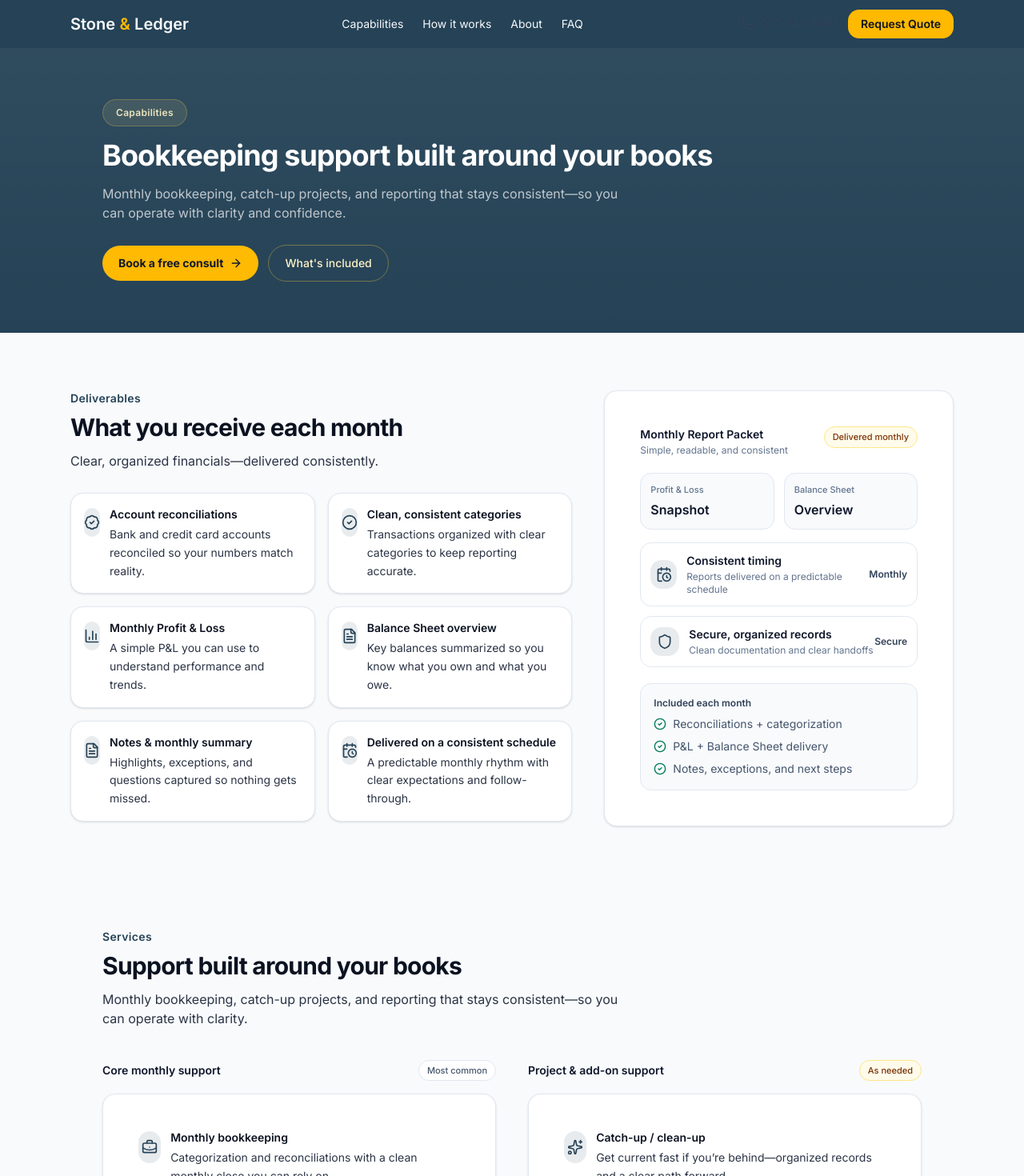
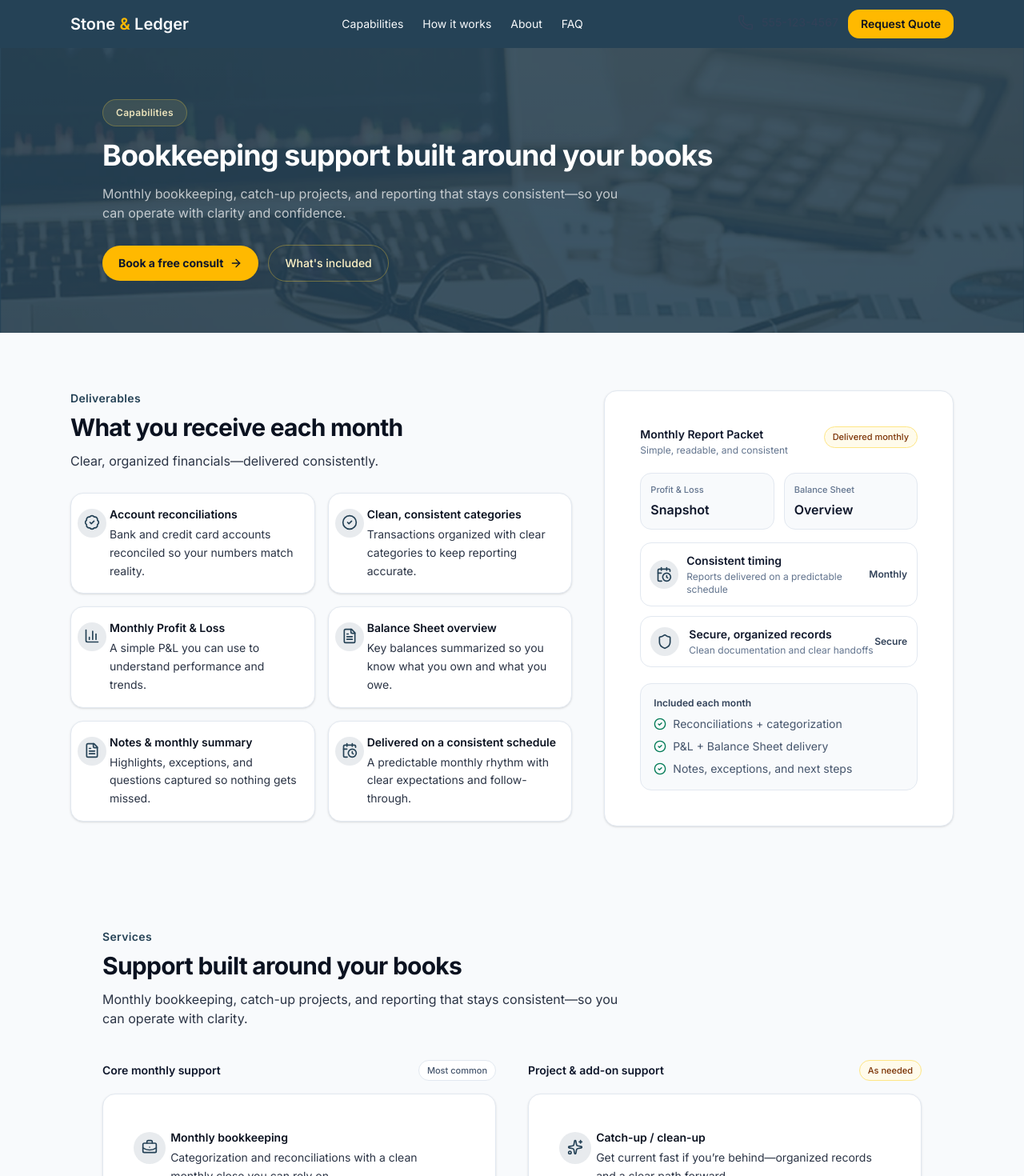
Before and after one commit to chrisowensdev/bookkeeping-demo, a Next.js app: page /capabilities in a window 1280 px wide. Shown: the top 1470 px of the page at 80% size. Built offline with nearby package versions, Linux system fonts and the light colour scheme.

Commit message:
Added background image, make a few tweaks

```diff
--- a/src/app/(marketing)/about/page.tsx
+++ b/src/app/(marketing)/about/page.tsx
@@ -18,7 +18,17 @@ export default function AboutPage() {
 					aria-hidden="true"
 					className="pointer-events-none absolute inset-0 bg-linear-to-b from-white/5 to-transparent"
 				/>
-				<Container>
+
+				<div
+					className="absolute inset-0 bg-cover bg-center opacity-20"
+					style={{
+						backgroundImage: "url('/images/hero-background.webp')",
+					}}
+				/>
+
+				{/* dark overlay */}
+				<div className="absolute inset-0 bg-[#254256]/40" />
+				<Container className="relative">
 					<div className="mx-auto max-w-5xl">
 						<Pill className="border border-amber-300/25 bg-amber-200/10">
 							<p className="p-1 text-xs font-semibold tracking-wide text-amber-100/90">
--- a/src/app/(marketing)/capabilities/page.tsx
+++ b/src/app/(marketing)/capabilities/page.tsx
@@ -20,7 +20,17 @@ export default function CapabilitiesPage() {
 					aria-hidden="true"
 					className="pointer-events-none absolute inset-0 bg-linear-to-b from-white/5 to-transparent"
 				/>
-				<Container>
+
+				<div
+					className="absolute inset-0 bg-cover bg-center opacity-20"
+					style={{
+						backgroundImage: "url('/images/hero-background.webp')",
+					}}
+				/>
+
+				{/* dark overlay */}
+				<div className="absolute inset-0 bg-[#254256]/40" />
+				<Container className="relative">
 					<div className="mx-auto max-w-5xl">
 						<Pill className="border border-amber-300/25 bg-amber-200/10">
 							<p className="p-1 text-xs font-semibold tracking-wide text-amber-100/90">
--- a/src/app/(marketing)/contact/page.tsx
+++ b/src/app/(marketing)/contact/page.tsx
@@ -16,7 +16,16 @@ export default function ContactPage() {
 					aria-hidden="true"
 					className="pointer-events-none absolute inset-0 bg-linear-to-b from-white/5 to-transparent"
 				/>
-				<Container>
+				<div
+					className="absolute inset-0 bg-cover bg-center opacity-20"
+					style={{
+						backgroundImage: "url('/images/hero-background.webp')",
+					}}
+				/>
+
+				{/* dark overlay */}
+				<div className="absolute inset-0 bg-[#254256]/40" />
+				<Container className="relative">
 					<div className="mx-auto max-w-5xl">
 						<Pill className="border border-amber-300/25 bg-amber-200/10">
 							<p className="p-1 text-xs font-semibold tracking-wide text-amber-100/90">
--- a/src/app/(marketing)/faq/page.tsx
+++ b/src/app/(marketing)/faq/page.tsx
@@ -19,7 +19,16 @@ export default function FAQPage() {
 					aria-hidden="true"
 					className="pointer-events-none absolute inset-0 bg-linear-to-b from-white/5 to-transparent"
 				/>
-				<Container>
+				<div
+					className="absolute inset-0 bg-cover bg-center opacity-20"
+					style={{
+						backgroundImage: "url('/images/hero-background.webp')",
+					}}
+				/>
+
+				{/* dark overlay */}
+				<div className="absolute inset-0 bg-[#254256]/40" />
+				<Container className="relative">
 					<div className="mx-auto max-w-5xl">
 						<Pill className="border border-amber-300/25 bg-amber-200/10">
 							<p className="p-1 text-xs font-semibold tracking-wide text-amber-100/90">
--- a/src/app/(marketing)/how-it-works/page.tsx
+++ b/src/app/(marketing)/how-it-works/page.tsx
@@ -17,9 +17,18 @@ export default function HowItWorksPage() {
 			<section className="relative overflow-hidden bg-[#254256] py-16">
 				<div
 					aria-hidden="true"
-					className="pointer-events-none absolute inset-0 bg-gradient-to-b from-white/5 to-transparent"
+					className="pointer-events-none absolute inset-0 bg-linear-to-b from-white/5 to-transparent"
 				/>
-				<Container>
+				<div
+					className="absolute inset-0 bg-cover bg-center opacity-20"
+					style={{
+						backgroundImage: "url('/images/hero-background.webp')",
+					}}
+				/>
+
+				{/* dark overlay */}
+				<div className="absolute inset-0 bg-[#254256]/40" />
+				<Container className="relative">
 					<div className="mx-auto max-w-5xl">
 						<Pill className="border border-amber-300/25 bg-amber-200/10">
 							<p className="p-1 text-xs font-semibold tracking-wide text-amber-100/90">
--- a/src/app/(marketing)/page/_components/Hero.tsx
+++ b/src/app/(marketing)/page/_components/Hero.tsx
@@ -4,15 +4,17 @@ import Pill from "@/components/ui/Pill";
 
 export function Hero() {
 	return (
-		<section
-			className="relative overflow-hidden pt-10 pb-14 bg-[#254256] bg-linear-to-b from-white/5 to-transparent"
-			// style={{
-			// 	background:
-			// 		// subtle premium highlight (top-left) + deep navy base
-			// 		"radial-gradient(70% 60% at 22% 12%, rgba(212,167,44,0.16), transparent 62%), radial-gradient(55% 55% at 80% 30%, rgba(255,255,255,0.06), transparent 60%), #254256",
-			// }}
-		>
-			<Container>
+		<section className="relative overflow-hidden pt-10 pb-14 bg-[#254256] bg-linear-to-b from-white/5 to-transparent">
+			<div
+				className="absolute inset-0 bg-cover bg-center opacity-20"
+				style={{
+					backgroundImage: "url('/images/hero-background.webp')",
+				}}
+			/>
+
+			{/* dark overlay */}
+			<div className="absolute inset-0 bg-[#254256]/40" />
+			<Container className="relative">
 				<div className="grid items-center gap-10 md:grid-cols-12">
 					<div className="md:col-span-7">
 						<div className="mb-5 flex flex-wrap gap-2">
--- a/src/app/(marketing)/page/_components/MonthlyRhythm.tsx
+++ b/src/app/(marketing)/page/_components/MonthlyRhythm.tsx
@@ -82,7 +82,8 @@ export default function MonthlyRhythm() {
 											<div className="rounded-2xl border border-slate-200 bg-[#F8FAFC] p-5">
 												<div className="flex items-start justify-between gap-4">
 													<div className="flex items-start gap-3">
-														<div className="mt-0.5 inline-flex h-10 w-10 items-center justify-center rounded-xl bg-[#254256]/10">
+														<div className="relative mt-0.5 inline-flex h-10 w-10 items-center justify-center">
+															<div className="absolute mt-0.5  h-10 w-10 rounded-full bg-[#254256]/10" />
 															<Icon
 																className="h-5 w-5 text-[#254256]"
 																aria-hidden="true"
@@ -124,7 +125,7 @@ export default function MonthlyRhythm() {
 
 									<div className="mt-5 space-y-3">
 										<div className="flex items-start gap-3 rounded-xl border border-slate-200 bg-slate-50 p-4">
-											<div className="mt-0.5 h-2 w-2 rounded-full bg-emerald-600" />
+											<div className="mt-1 min-h-2 min-w-2 h-2 w-2 rounded-full bg-emerald-600" />
 											<div>
 												<p className="text-sm font-semibold text-slate-900">
 													Predictable cadence
@@ -136,8 +137,8 @@ export default function MonthlyRhythm() {
 											</div>
 										</div>
 
-										<div className="flex items-start gap-3 rounded-xl border border-slate-200 bg-slate-50 p-4">
-											<div className="mt-0.5 h-2 w-2 rounded-full bg-emerald-600" />
+										<div className=" flex items-start gap-3 rounded-xl border border-slate-200 bg-slate-50 p-4">
+											<div className=" mt-1 min-h-2 min-w-2 h-2 w-2 rounded-full bg-emerald-600" />
 											<div>
 												<p className="text-sm font-semibold text-slate-900">
 													Cleaner financials
@@ -151,7 +152,7 @@ export default function MonthlyRhythm() {
 										</div>
 
 										<div className="flex items-start gap-3 rounded-xl border border-slate-200 bg-slate-50 p-4">
-											<div className="mt-0.5 h-2 w-2 rounded-full bg-emerald-600" />
+											<div className="mt-0.5 min-h-2 min-w-2 h-2 w-2 rounded-full bg-emerald-600" />
 											<div>
 												<p className="text-sm font-semibold text-slate-900">
 													Better decisions
--- a/src/app/(marketing)/page/_components/Services.tsx
+++ b/src/app/(marketing)/page/_components/Services.tsx
@@ -62,7 +62,9 @@ function ServiceCard({ title, description, icon: Icon }: Service) {
 		<Card className="rounded-2xl border border-slate-200 bg-white shadow-sm">
 			<div className="p-5">
 				<div className="flex items-start gap-3">
-					<div className="mt-0.5 inline-flex h-10 w-10 items-center justify-center rounded-xl bg-[#254256]/10">
+					<div className="relative mt-0.5 inline-flex h-10 w-10 items-center justify-center ">
+						<div className="absolute mt-0.5 h-10 w-10 rounded-full bg-[#254256]/10" />
+
 						<Icon
 							className="h-5 w-5 text-[#254256]"
 							aria-hidden="true"
--- a/src/app/(marketing)/page/_components/WhatYouGet.tsx
+++ b/src/app/(marketing)/page/_components/WhatYouGet.tsx
@@ -90,9 +90,10 @@ export default function WhatYouGet({
 										key={d.title}
 										className="flex items-start gap-3 rounded-2xl border border-slate-200 bg-white p-4 shadow-sm"
 									>
-										<div className="mt-0.5 inline-flex h-9 w-9 items-center justify-center rounded-xl bg-[#254256]/10">
+										<div className=" relative mt-0.5 inline-flex h-9 w-9 items-center justify-center">
+											<div className=" absolute mt-0.5 inline-flex h-9 w-9 rounded-full bg-[#254256]/10" />
 											<Icon
-												className="h-5 w-5 text-[#254256]"
+												className="relative h-5 w-5 text-[#254256]"
 												aria-hidden="true"
 											/>
 										</div>
@@ -116,11 +117,7 @@ export default function WhatYouGet({
 							{/* subtle depth behind cards (NOT a glow — just a soft tint) */}
 							<div
 								aria-hidden="true"
-								className="pointer-events-none absolute -inset-4 rounded-[2rem]"
-								// style={{
-								// 	background:
-								// 		"radial-gradient(60% 60% at 35% 25%, rgba(37,66,86,0.10), transparent 65%)",
-								// }}
+								className="pointer-events-none absolute -inset-4 rounded-4xl"
 							/>
 
 							<Card className="relative overflow-hidden rounded-2xl border border-slate-200 bg-white shadow-sm">
@@ -162,7 +159,8 @@ export default function WhatYouGet({
 									<div className="mt-4 space-y-3">
 										<div className="flex items-center justify-between rounded-xl border border-slate-200 bg-white p-3">
 											<div className="flex items-center gap-3">
-												<div className="inline-flex h-9 w-9 items-center justify-center rounded-xl bg-[#254256]/10">
+												<div className="relative inline-flex h-9 w-9 items-center justify-center">
+													<div className="absolute inline-flex h-9 w-9 rounded-full bg-[#254256]/10" />
 													<CalendarClock
 														className="h-5 w-5 text-[#254256]"
 														aria-hidden="true"
@@ -185,7 +183,8 @@ export default function WhatYouGet({
 
 										<div className="flex items-center justify-between rounded-xl border border-slate-200 bg-white p-3">
 											<div className="flex items-center gap-3">
-												<div className="inline-flex h-9 w-9 items-center justify-center rounded-xl bg-[#254256]/10">
+												<div className="relative inline-flex h-9 w-9 items-center justify-center">
+													<div className="absolute inline-flex h-9 w-9 rounded-full bg-[#254256]/10" />
 													<Shield
 														className="h-5 w-5 text-[#254256]"
 														aria-hidden="true"
```
Also changed, not shown: public/images/hero-background.webp (added).
